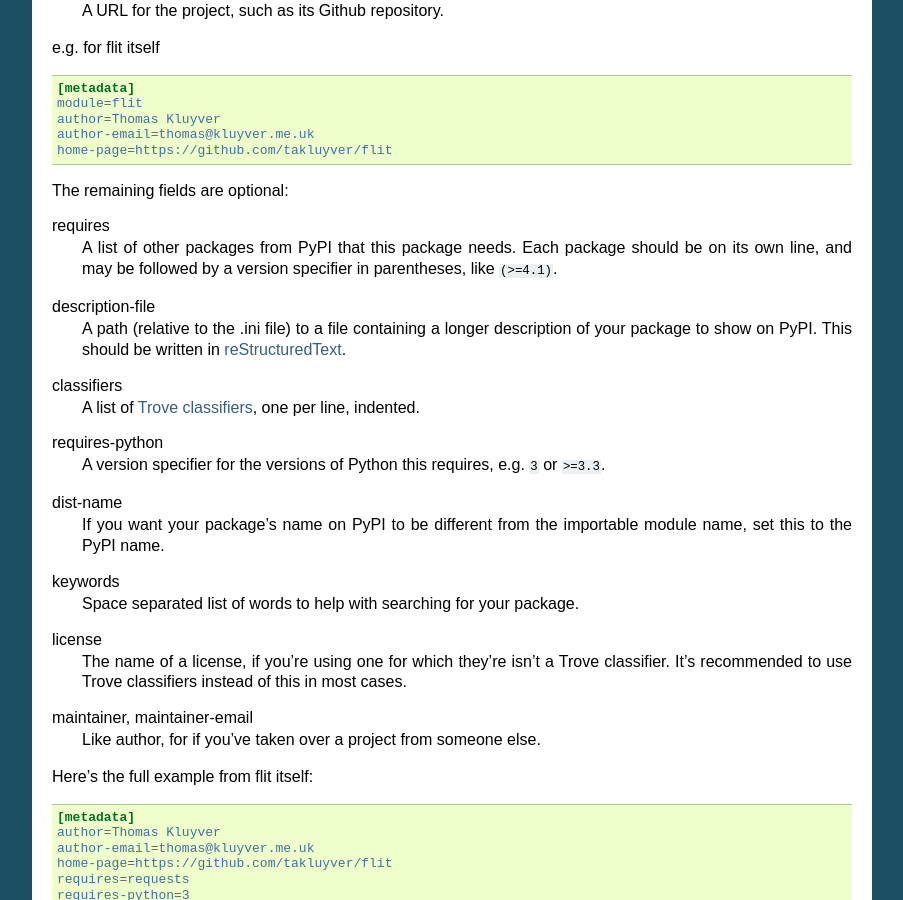
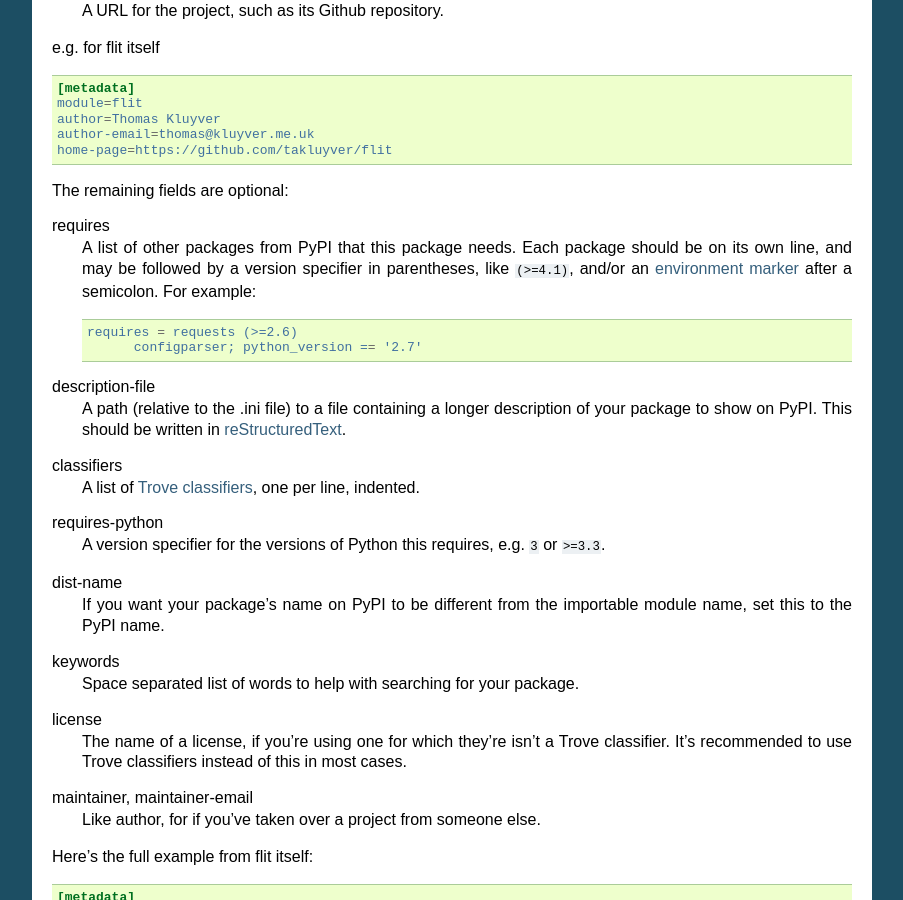
Before and after one commit to pypa/flit, a Sphinx documentation site: the page built from doc/flit_ini.rst, in a window 1280 px wide and 900 px high, scrolled down 416 px. Shown: the whole window, without its empty margins (198-1101 px from the left). Built offline with Sphinx 7.4.7, drawn with Linux system fonts in a browser that asks for light colours.

Commit message:
Improve docs on requires option

```diff
--- a/doc/flit_ini.rst
+++ b/doc/flit_ini.rst
@@ -32,7 +32,15 @@ The remaining fields are optional:
 requires
   A list of other packages from PyPI that this package needs. Each package
   should be on its own line, and may be followed by a version specifier in
-  parentheses, like ``(>=4.1)``.
+  parentheses, like ``(>=4.1)``, and/or an `environment marker
+  <https://www.python.org/dev/peps/pep-0345/#environment-markers>`_
+  after a semicolon. For example:
+
+  .. code-block:: ini
+
+      requires = requests (>=2.6)
+            configparser; python_version == '2.7'
+
 description-file
   A path (relative to the .ini file) to a file containing a longer description
   of your package to show on PyPI. This should be written in `reStructuredText
```
